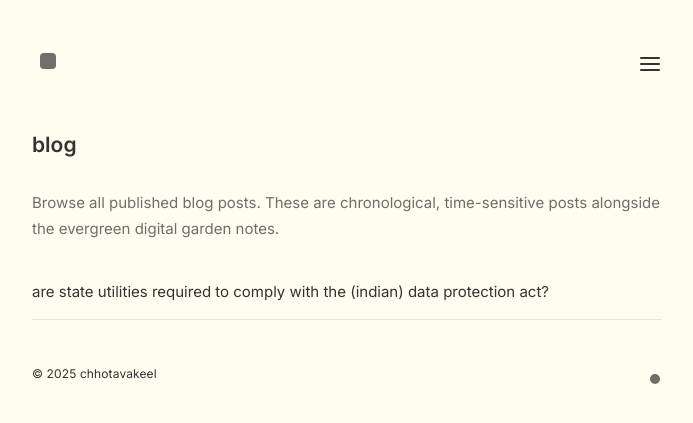
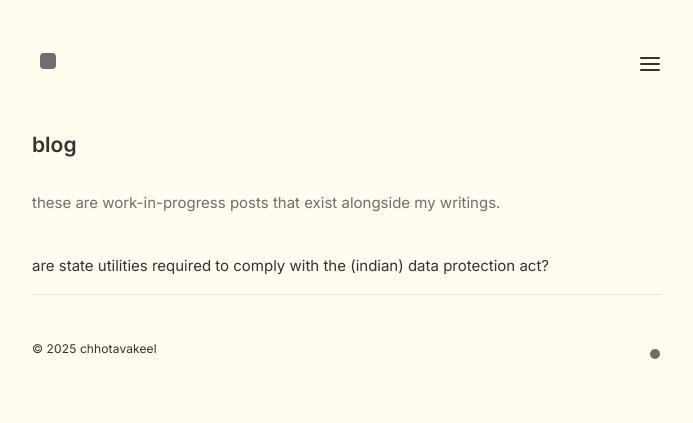
Before and after one commit to chhotavakeel/updatedsite, a Jekyll site: the page built from pages/blog.md, in a window 1280 px wide. Shown: the top 423 px of the page, without its empty margins (293-986 px from the left). Built offline with Jekyll 4.4.1, drawn with Linux system fonts in a browser that asks for light colours.

Commit message:
Update blog.md

```diff
--- a/pages/blog.md
+++ b/pages/blog.md
@@ -5,4 +5,4 @@ permalink: /blog
 content-type: "static"
 ---
 
-Browse all published blog posts. These are chronological, time-sensitive posts alongside the evergreen digital garden notes.
+these are work-in-progress posts that exist alongside my writings.
```
